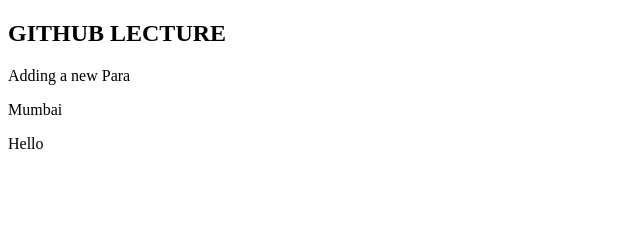
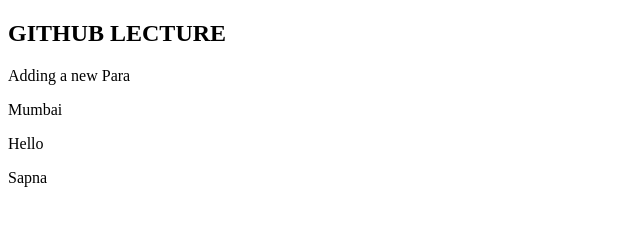
Before and after one commit to shravanighadge/Manager, a plain HTML site: page index.html in a window 1280 px wide. Shown: the full height of the page, 0-640 px from the left. Drawn offline with Linux system fonts and the light colour scheme.

Commit message:
-Added a s

```diff
--- a/index.html
+++ b/index.html
@@ -10,5 +10,6 @@
     <p>Adding a new Para</p>
     <p>Mumbai</p>
     <p>Hello</p>
+    <p>Sapna</p>
 </body>
 </html>
```
